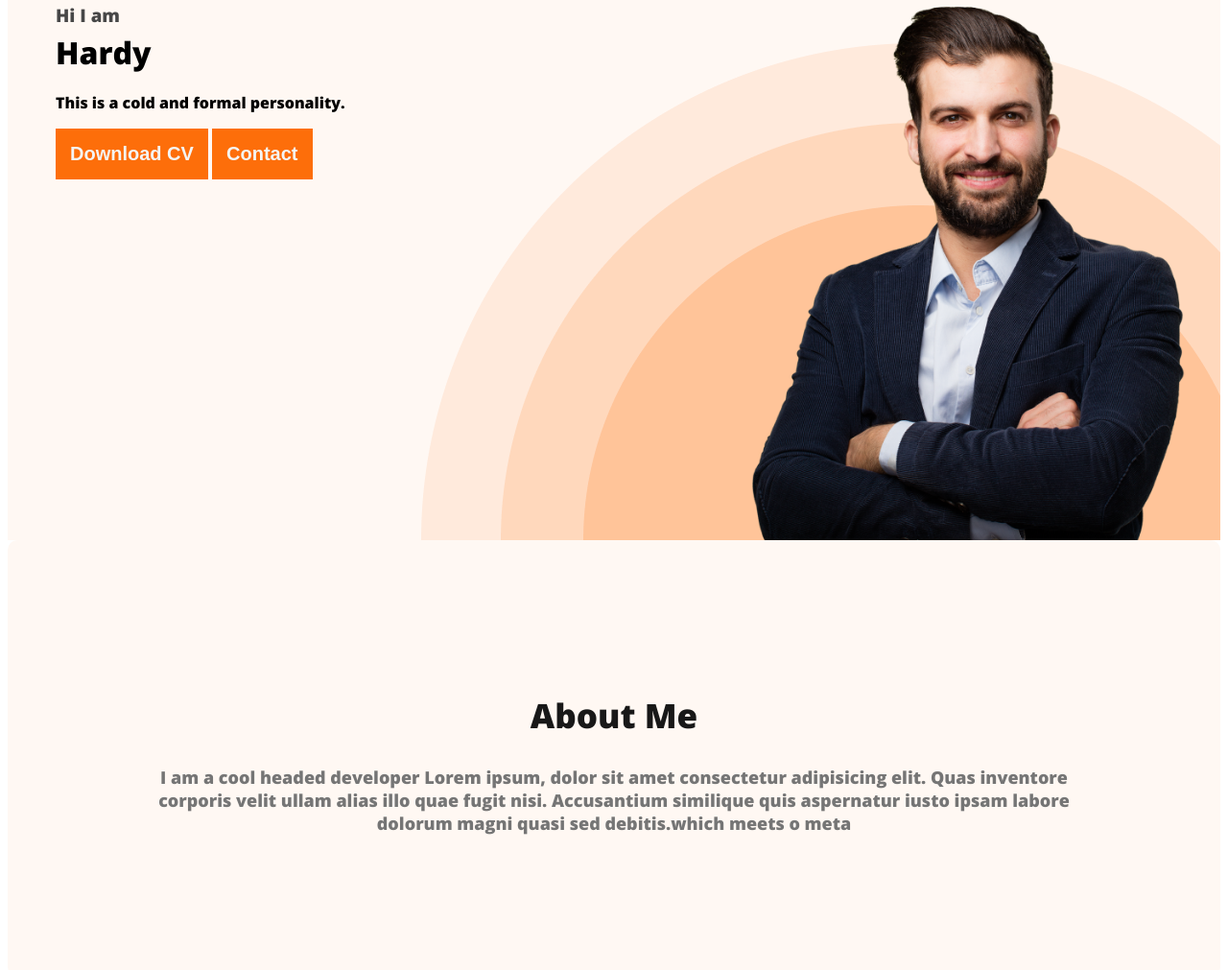
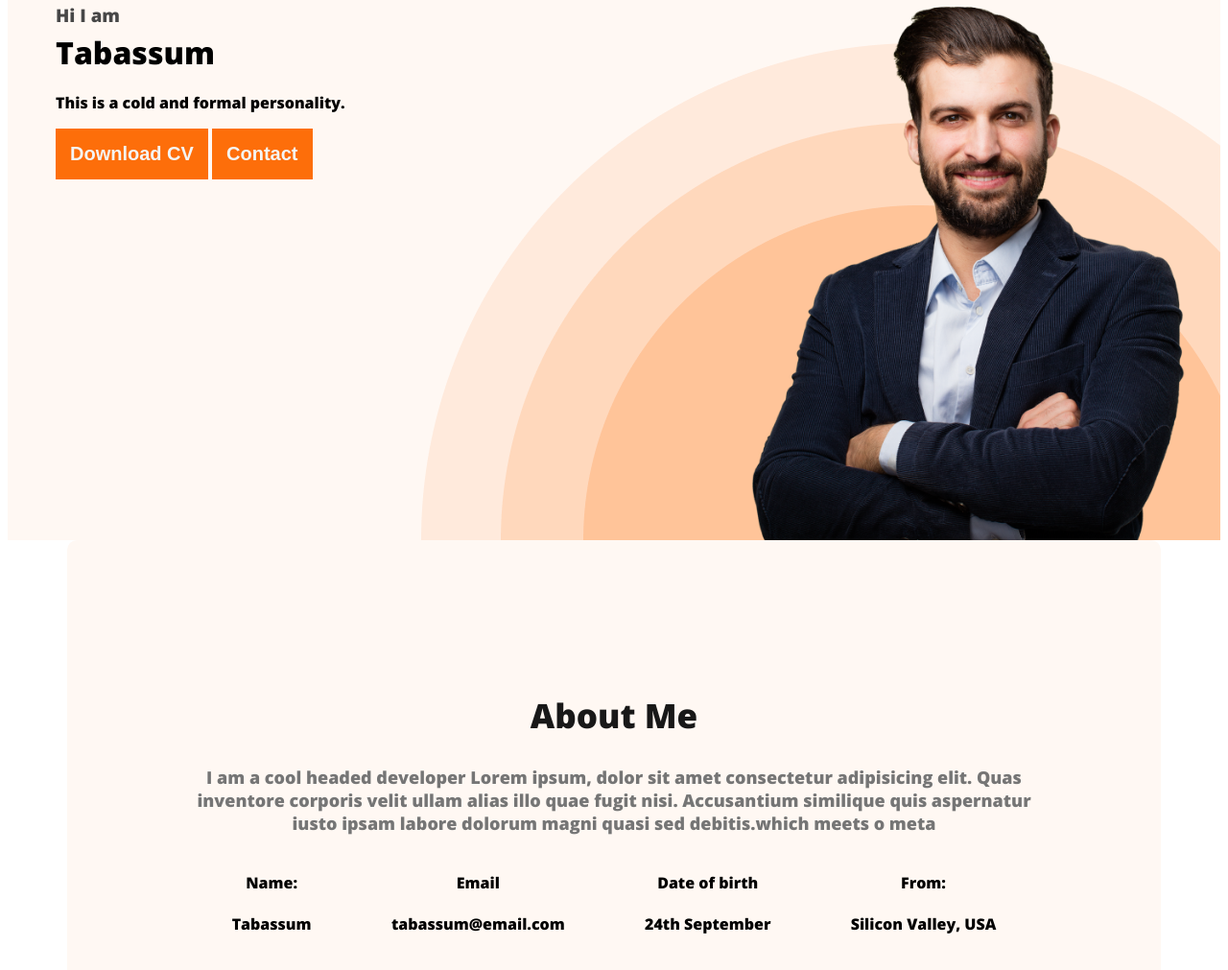
Before and after one commit to Tamanna8888/webdeveloper-portfolio, a plain HTML site: page index.html in a window 1280 px wide. Shown: the part 205-1216 px from the top of the page at 96% size. Drawn offline with nearby package versions, Linux system fonts and the light colour scheme.

Commit message:
added about information

```diff
--- a/index.html
+++ b/index.html
@@ -29,7 +29,7 @@
     <div class="banner">
         <div class="banner-content" >
             <h3 class="banner-greeting">Hi I am</h3>
-            <h1 class="banner-title"> Hardy</h1>
+            <h1 class="banner-title"> Tabassum</h1>
             <p class="banner-description">This is a cold and formal personality.</p>
             <button class="button-primary">Download CV</button>
             <button class="button-primary">Contact</button>
@@ -45,7 +45,30 @@
 
         <section class="about">
         <h2 class="section-title"> About Me</h3>
-         <p class="section-description">I am a cool headed developer Lorem ipsum, dolor sit amet consectetur adipisicing elit. Quas inventore corporis velit ullam alias illo quae fugit nisi. Accusantium similique quis aspernatur iusto ipsam labore dolorum magni quasi sed debitis.which meets o meta</p>
+         <p class="section-description">I am a cool headed developer Lorem ipsum, dolor sit amet consectetur adipisicing elit. Quas inventore corporis velit ullam alias illo quae fugit nisi. Accusantium similique quis aspernatur iusto ipsam labore dolorum magni quasi sed debitis.which meets o meta
+
+         </p>
+
+         <div class="about-info-container">
+            <div class="about-info">
+                <h4 class="info-title"> Name:</h4>
+                <p class="info-description">Tabassum </p>
+            </div>
+            <div class="about-info">
+                <h4 class="info-title">Email</h4>
+                <p class="info-description">tabassum@email.com</p>
+            </div>
+            <div class="about-info">
+                <h4 class="info-title">Date of birth</h4>
+                <p class="info-description">24th September</p>
+            </div>
+            <div class="about-info">
+                <h4 class="info-title">From:</h4>
+                <p class="info-description">Silicon Valley, USA</p>
+            </div>
+
+
+         </div>
         </section>
 
 
--- a/styles/portfolio.css
+++ b/styles/portfolio.css
@@ -124,3 +124,19 @@ margin-bottom: 20px;
 
 
 }
+
+main{
+
+    max-width: 1140px;
+    margin: 0 auto;
+}
+
+
+.about-info-container{
+  display: flex;
+  justify-content: space-around;
+
+}
+.about-info{
+    text-align: center;
+}
```
